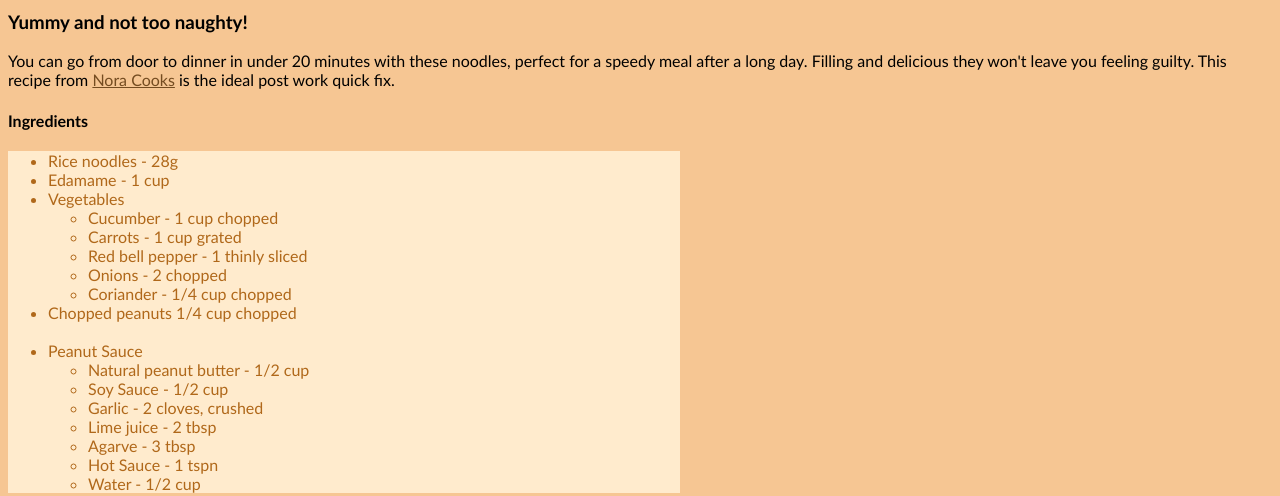
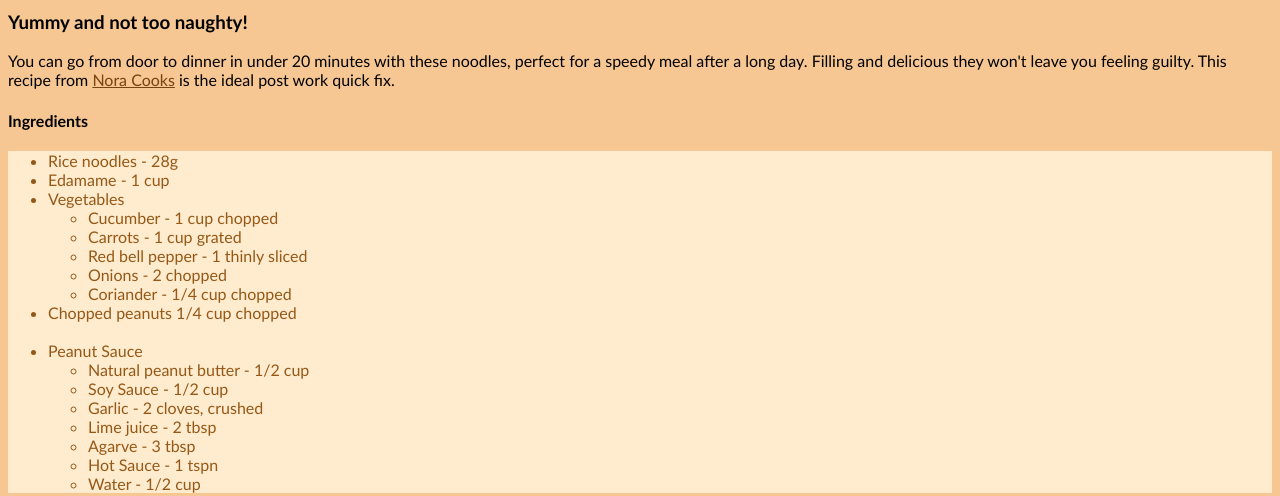
Before and after one commit to Holl4444/odin-recipes, a plain HTML site: page recipes/peanut-noodles.html in a window 1280 px wide. Shown: the part 343-839 px from the top of the page. Drawn offline with Linux system fonts and the light colour scheme.

Commit message:
Update ul and link colours
Made darker for better visibility.

```diff
--- a/styles.css
+++ b/styles.css
@@ -15,9 +15,9 @@ h1 {
 }
 
 ul {
-  color: #b0681a;
+  color: #955817;
   background-color: #ffebcd;
-  width: 50%;
+
 }
 
 ul#home {
@@ -27,7 +27,7 @@ ul#home {
 
 /* Unvisited Link*/
 a:link {
-  color:#744c21;
+  color:#75440f;
 }
 
 a:visited {
```
